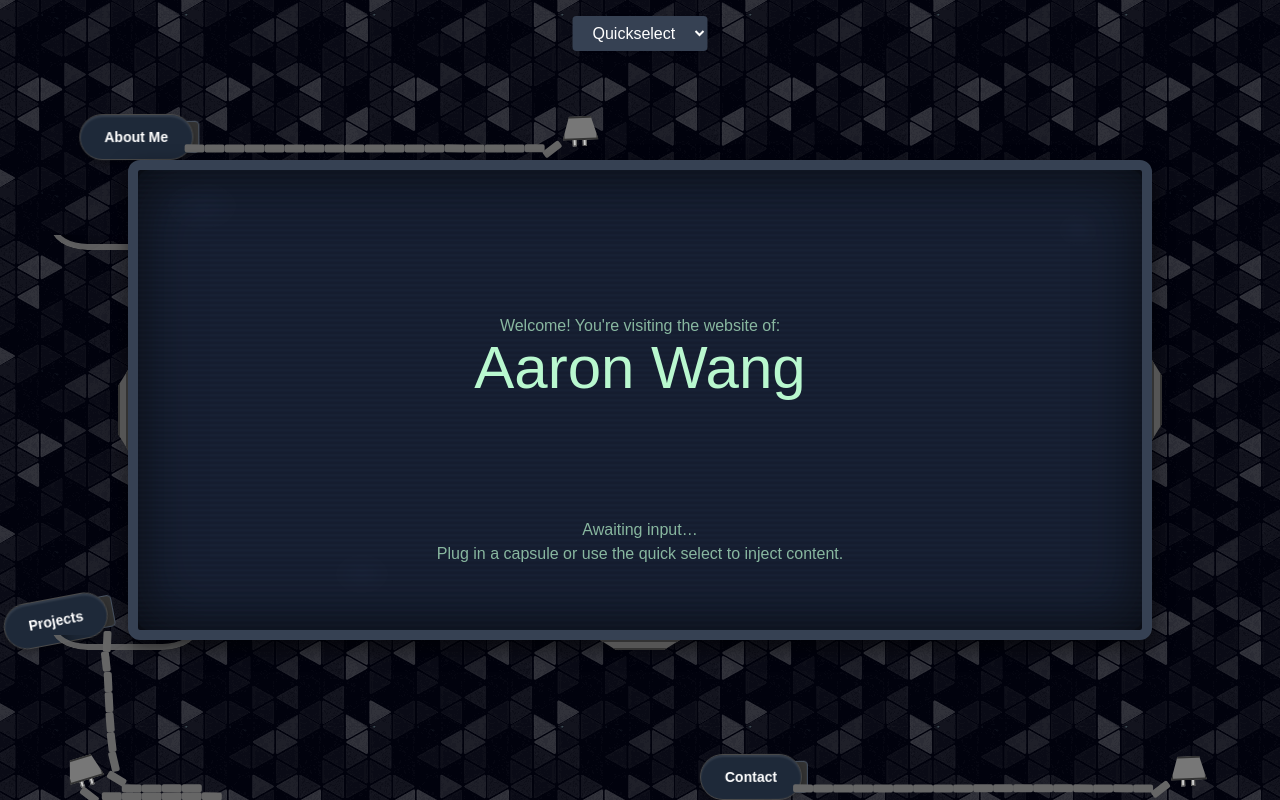
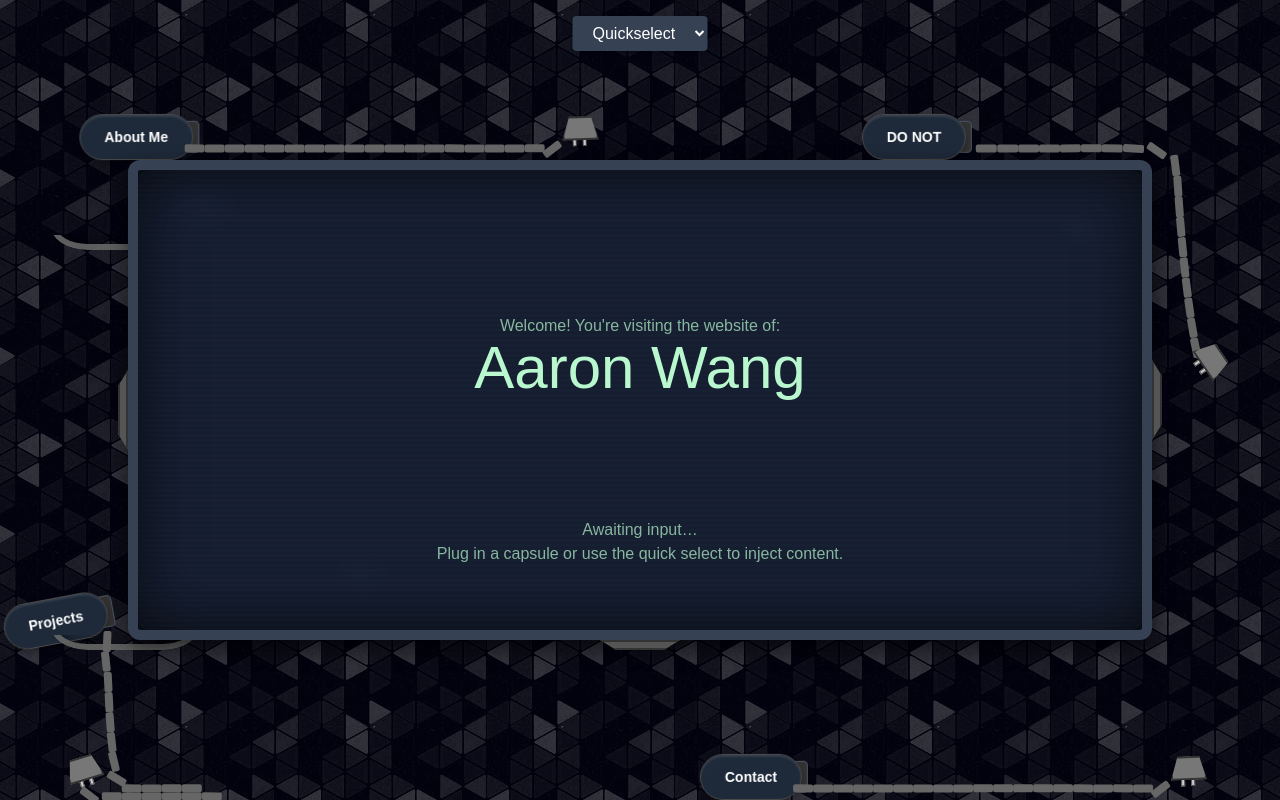
Before and after one commit to AaronWangTW/AaronWangTW.github.io, a Next.js app in the folder personal-website/: page / in a window 1280 px wide. Built offline with nearby package versions, Linux system fonts and the light colour scheme; a web font is replaced by a local one.

Commit message:
added funny

```diff
--- a/personal-website/app/page.js
+++ b/personal-website/app/page.js
@@ -71,6 +71,9 @@ export default function HomePage() {
       <Capsule label="About Me" content={<About/>} x={80} y={150} />
       <Capsule label="Projects" content={<Projects />} x={30} y={550} />
       <Capsule label="Contact" content={<Contact />} x={700} y={700} />
+      <Capsule label="DO NOT" content={
+        <iframe className='w-full h-full' src="https://www.youtube.com/embed/dQw4w9WgXcQ?autoplay=1?si=j8-78-f6kRtrl4mr&amp;controls=0&mute=1" title="YouTube video player" allow="accelerometer; autoplay; clipboard-write; encrypted-media; gyroscope; picture-in-picture; web-share" referrerPolicy="strict-origin-when-cross-origin"></iframe>
+      } x={850} y={100} />
 
       {/* Capsule racks */}
       <RackSlot x={50} y={200} width={150} height={50} />
```
